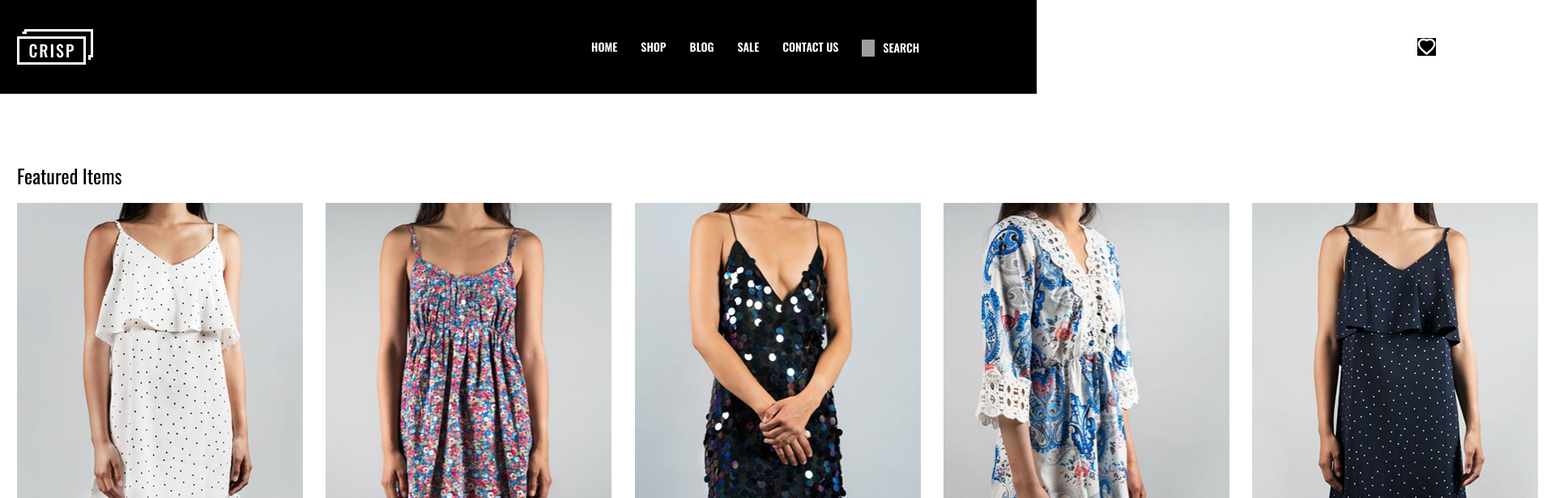
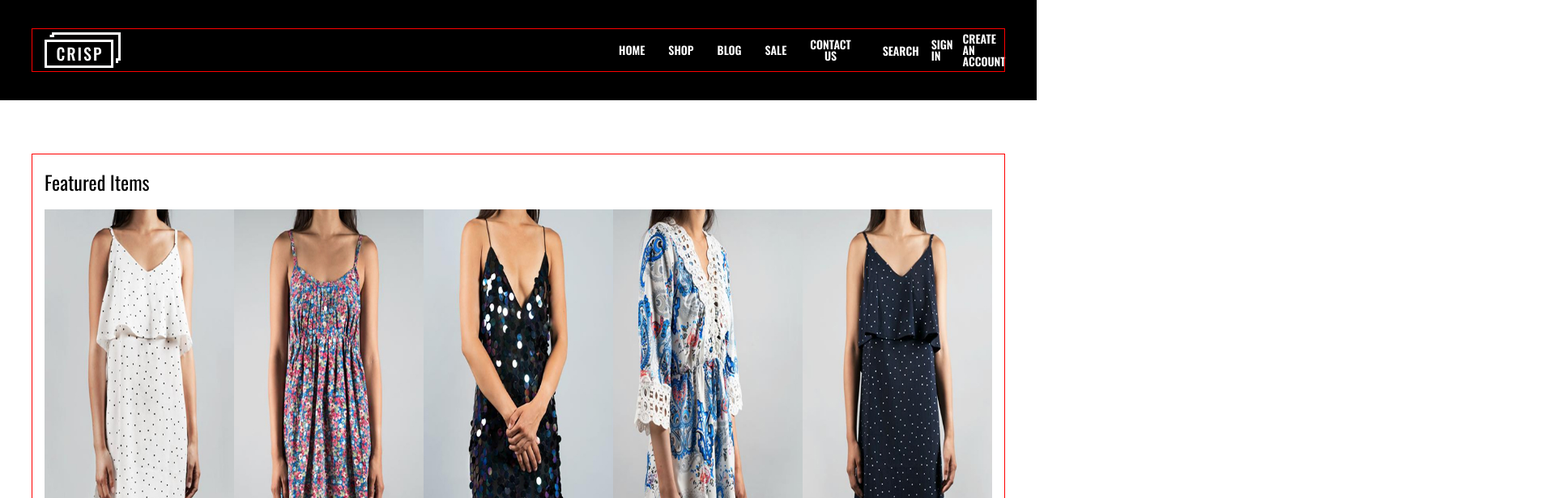
Before and after one commit to Tate-T/crips-react, a React (Create React App) app: page / in a window 1280 px wide. Shown: the top 616 px of the page at 81% size, 1920 px wide, since content can reach past the window. Built offline with nearby package versions, Linux system fonts and the light colour scheme; grey boxes are pictures that could not be loaded.

Commit message:
made adaptive for container

```diff
--- a/src/components/Container/Container.module.scss
+++ b/src/components/Container/Container.module.scss
@@ -1,5 +1,26 @@
 .container {
+    width: 100%;
+    padding: 0 15px;
+    margin: 0 auto;
+    outline: 1px solid red;
+}
+@media screen and (min-width: 480px) {
+  .container {
+    width: 480px;
+  }
+}
+@media screen and (min-width: 768px) {
+  .container {
+    width: 768px;
+  }
+}
+@media screen and (min-width: 1200px) {
+  .container {
+    width: 1200px;
+  }
+}
+@media screen and (min-width: 1920px) {
+  .container {
     width: 1920px;
-    padding: 0 21px;
-    margin: 0 auto;
+  }
 }
```
